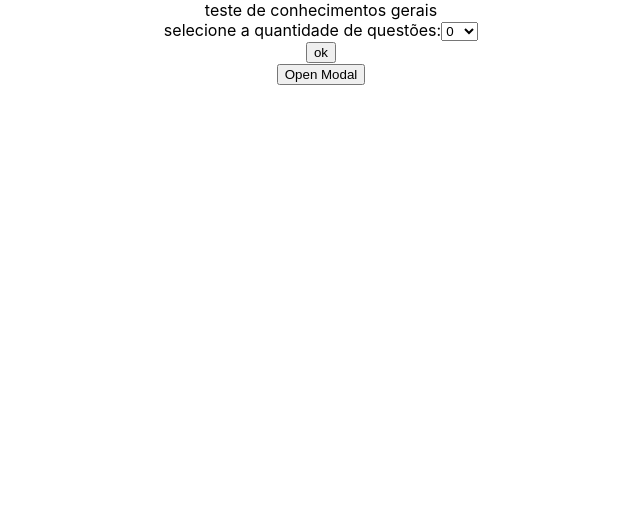
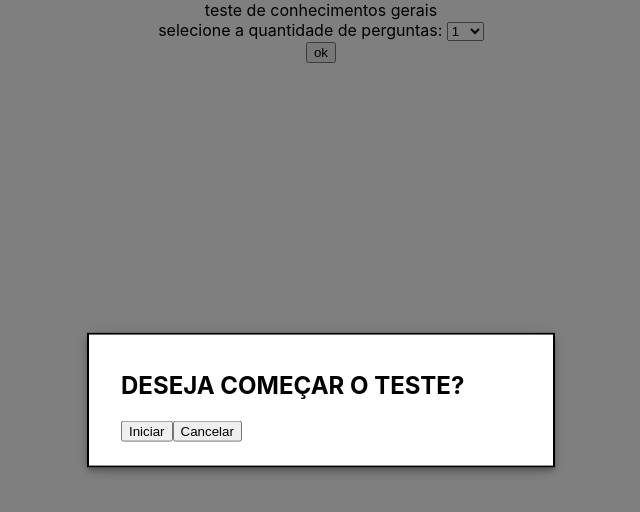
Before and after one commit to moschiel/waproject-challenge, a React (Create React App) app: page / in a window 1280 px wide. Both pictures are taken after a click on the button "ok". Shown: the top 512 px of the page, without its empty margins (319-959 px from the left). Built offline with nearby package versions, Linux system fonts and the light colour scheme.

Commit message:
modularizado modal e dropbox

```diff
--- a/src/App.js
+++ b/src/App.js
@@ -1,40 +1,47 @@
-import { useState, useCallback } from 'react';
+import { useState } from 'react';
 import logo from './logo.svg';
 import './App.css';
+
 import api from './service/api';
-import SimpleModal from './components/Modal/SimpleModal';
+import DropBoxNumberRange from './components/DropBoxNumberRange/DropBoxNumberRange';
+import SimpleModal from './components/SimpleModal/SimpleModal';
 
 function App() {
+  const [modalOpen, setModalOpen] = useState(false);
 
-  function StartModal() {
-    console.log("START MODAL");
+  function OpenModal() {
+    console.log("OPEN MODAL");
+    setModalOpen(true);
   }
-
-  function SelectQuestions() {
-    let options = [];
-    for (let i = 0; i < 50; i++) {
-      options.push(<option value={i} key={i}>{i}</option>);
-    }
-
-    return (
-      <>
-        <label htmlFor="questions">selecione a quantidade de questões:</label>
-        <select name="questions" key="questions">
-          {options}
-        </select>
-      </>
-    );
+  function CloseModal() {
+    console.log("CLOSE MODAL");
+    setModalOpen(false);
   }
-
+  function StartTest() {
+    console.log("START TEST");
+    setModalOpen(false);
+  }
 
   return (
     <div className="App">
       <h>teste de conhecimentos gerais</h>
       <div>
-        <SelectQuestions/>
+        <DropBoxNumberRange
+          title= "selecione a quantidade de perguntas: "
+          min={1}
+          max={50}
+        />
       </div>
-      <button onClick={StartModal}>ok</button>
-      <SimpleModal/>
+      <button onClick={OpenModal}>ok</button>
+      <SimpleModal
+        open={modalOpen}
+        title="DESEJA COMEÇAR O TESTE?"
+        nameBtn1="Iniciar"
+        nameBtn2="Cancelar"
+        onClickBtn1={StartTest}
+        onClickBtn2={CloseModal}
+        onClose={CloseModal}
+      />
     </div>
   );
 }
--- /dev/null
+++ b/src/components/DropBoxNumberRange/DropBoxNumberRange.js
@@ -0,0 +1,16 @@
+export default function DropBoxNumberRange( props ) {
+    console.log("RENDER SELECT LIST");
+    let options = [];
+    for (let i = props.min; i <= props.max; i++) {
+      options.push(<option value={i} key={i}>{i}</option>);
+    }
+
+    return (
+      <>
+        <label htmlFor="questions">{props.title}</label>
+        <select name="questions" key="questions">
+          {options}
+        </select>
+      </>
+    );
+  }
--- a/src/components/Modal/SimpleModal.js
+++ b/src/components/SimpleModal/SimpleModal.js
@@ -1,14 +1,11 @@
-import React from 'react';
+import React, { useEffect } from 'react';
 import { makeStyles } from '@material-ui/core/styles';
 import Modal from '@material-ui/core/Modal';
 
-function rand() {
-  return Math.round(Math.random() * 20) - 10;
-}
 
 function getModalStyle() {
-  const top = 50 + rand();
-  const left = 50 + rand();
+  const top = 50;
+  const left = 50;
 
   return {
     top: `${top}%`,
@@ -28,40 +25,27 @@ const useStyles = makeStyles((theme) => ({
   },
 }));
 
-export default function SimpleModal() {
+export default function SimpleModal(props) {
   const classes = useStyles();
   // getModalStyle is not a pure function, we roll the style only on the first render
   const [modalStyle] = React.useState(getModalStyle);
-  const [open, setOpen] = React.useState(false);
-
-  const handleOpen = () => {
-    setOpen(true);
-  };
-
-  const handleClose = () => {
-    setOpen(false);
-  };
 
   const body = (
     <div style={modalStyle} className={classes.paper}>
-      <h2 id="simple-modal-title">Text in a modal</h2>
-      <p id="simple-modal-description">
-        Duis mollis, est non commodo luctus, nisi erat porttitor ligula.
-      </p>
-      <SimpleModal />
+      <h2 id="simple-modal-title">{props.title}</h2>
+      <button onClick={ props.onClickBtn1 }>{ props.nameBtn1 }</button>
+      <button onClick={ props.onClickBtn2 }>{ props.nameBtn2 }</button>
     </div>
   );
 
   return (
     <div>
-      <button type="button" onClick={handleOpen}>
-        Open Modal
-      </button>
       <Modal
-        open={open}
-        onClose={handleClose}
+        open={props.open}
         aria-labelledby="simple-modal-title"
         aria-describedby="simple-modal-description"
+        disableBackdropClick={false}
+        onClose={props.onClose}
       >
         {body}
       </Modal>
```
